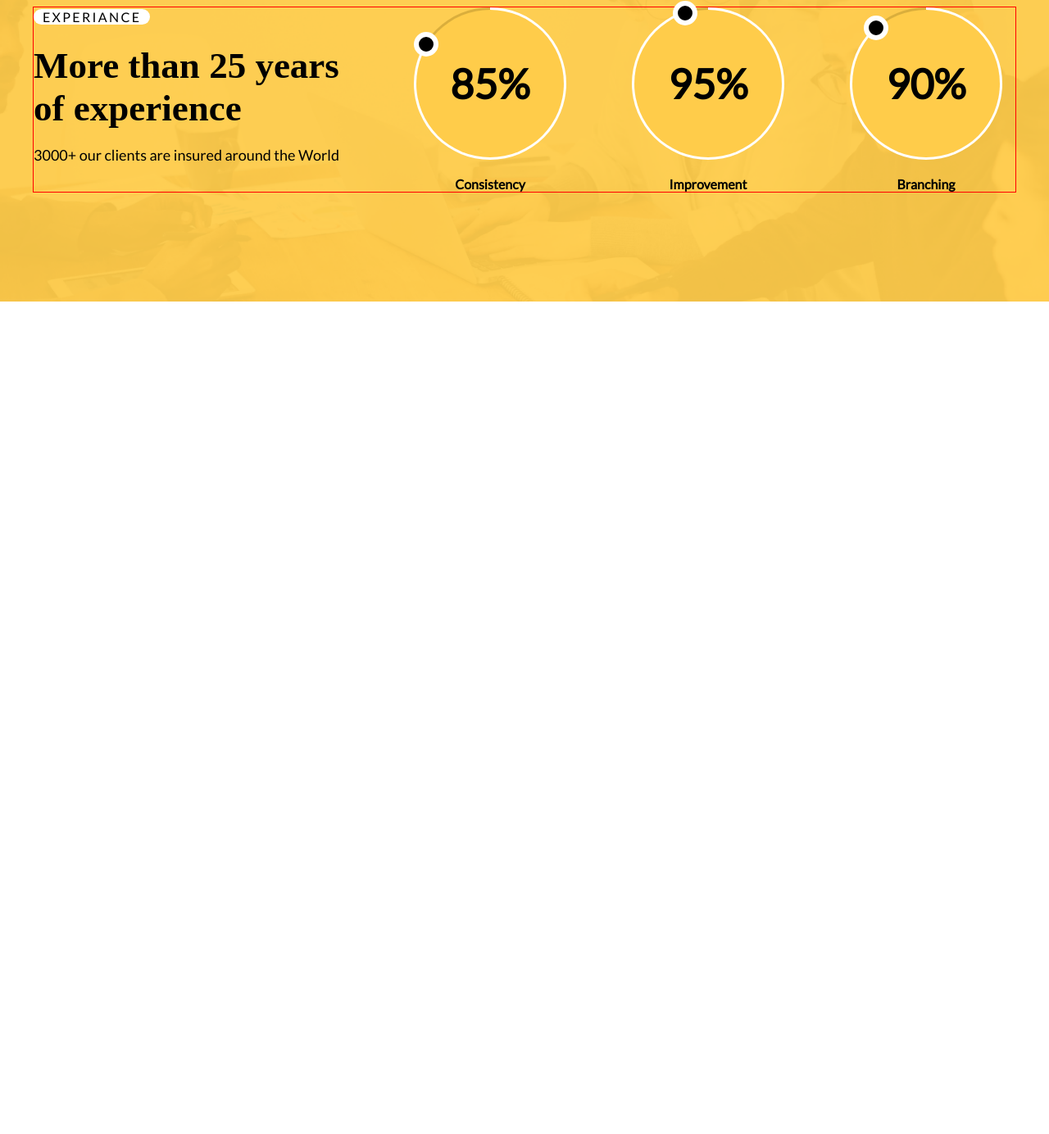
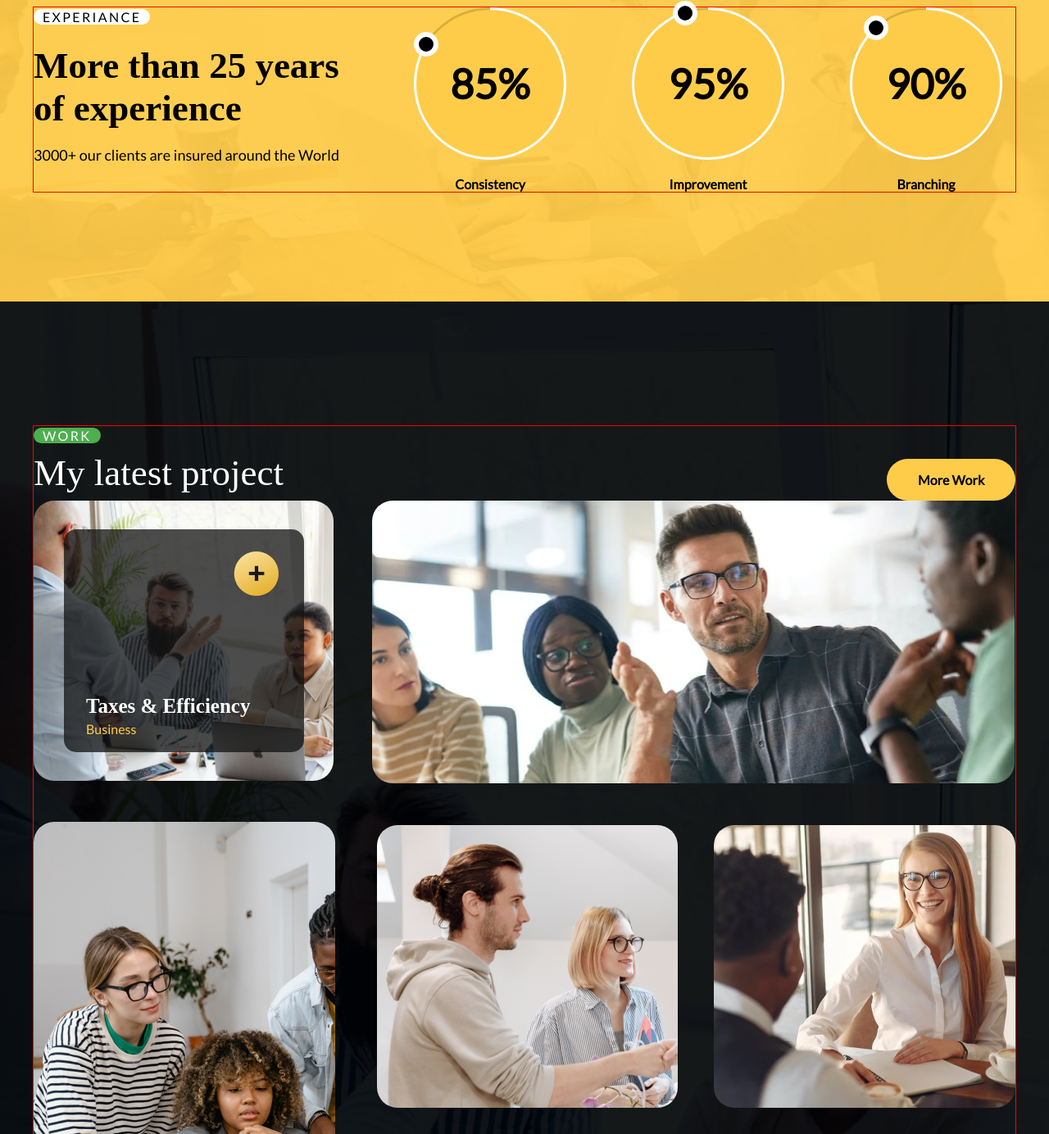
Before and after one commit to Mikhail-Strygin/AskExperts_Flex, a plain HTML site: page index.html in a window 1280 px wide. Shown: the part 1416-2800 px from the top of the page at 82% size. Before the commit the page ends 1784 px from the top, so only its background shows below. Drawn offline with Linux system fonts and the light colour scheme.

Commit message:
Создал секцию myproject

```diff
--- a/index.html
+++ b/index.html
@@ -143,5 +143,53 @@
         </div>
       </div>
     </section>
+    <section class="myproject">
+      <div class="container">
+        <div class="myproject__work">
+          <span class="label label_green">WORK</span> <br />
+          <span class="myproject__text">My latest project</span>
+          <a href="" class="myproject__link">More Work</a>
+        </div>
+        <div class="myproject__image">
+          <div class="myproject__image-nav">
+            <div class="myproject__image-promo">
+              <img src="img/Plus.png" alt="" class="myproject__image-img" />
+              <span class="myproject__image-text myproject_position"
+                >Taxes & Efficiency</span
+              >
+              <span class="myproject__image-text myproject_yellow"
+                >Business</span
+              >
+            </div>
+          </div>
+          <img
+            src="img/Photo2 (2).png"
+            alt=""
+            class="myproject__image-bosts myproject_width-784"
+          />
+          <img src="img/Photo (2).png" alt="" class="myproject__image-bosts" />
+          <img
+            src="img/Photo3.png"
+            alt=""
+            class="myproject__image-bosts myproject_posabsolut-one"
+          />
+          <img
+            src="img/Photo (4).png"
+            alt=""
+            class="myproject__image-bosts myproject_posabsolut-two"
+          />
+          <img
+            src="img/Photo (5).png"
+            alt=""
+            class="myproject__image-bosts myproject_posabsolut-three"
+          />
+          <img
+            src="img/Photo (6).png"
+            alt=""
+            class="myproject__image-bosts myproject_posabsolut-four"
+          />
+        </div>
+      </div>
+    </section>
   </body>
 </html>
--- a/style.css
+++ b/style.css
@@ -276,3 +276,99 @@ ul {
   font-style: 25px;
   font-weight: bold;
 }
+.myproject {
+  background: url(img/bg4.png) center/cover no-repeat;
+  color: white;
+  padding-top: 151px;
+  padding-bottom: 151px;
+}
+.myproject__work {
+  display: inline-block;
+  width: 1200px;
+}
+.label_green {
+  background-color: #4eaf4e;
+  color: var(--color-white);
+}
+.myproject__text {
+  font-size: 45px;
+  font-family: "Cabin";
+  display: inline-block;
+  max-width: 324px;
+  margin-top: 8px;
+}
+.myproject__link {
+  display: inline-block;
+  font-weight: bold;
+  background-color: #ffcc4a;
+  text-decoration: none;
+  list-style: none;
+  padding: 16px 38px;
+  color: #000;
+  border-radius: 42px;
+  margin-left: 733px;
+}
+.myproject__image {
+  position: relative;
+}
+.myproject__image-bosts {
+  border-radius: 25px;
+}
+.myproject__image-nav {
+  margin-bottom: 50px;
+  width: 366px;
+  background: url(img/Photo1_1.png) center/cover no-repeat;
+  border-radius: 25px;
+  padding: 35px 37px;
+}
+.myproject__image-promo {
+  width: 293px;
+  padding: 19px 27px;
+  background-color: rgba(18, 18, 18, 0.75);
+  border-radius: 15px;
+}
+.myproject__image-text {
+  font-family: "Cabin";
+  font-size: 25px;
+  font-weight: 600;
+  display: block;
+}
+.myproject_yellow {
+  color: #ffcc4a;
+  font-family: "Lato";
+  font-size: 16px;
+  font-weight: 400;
+}
+.myproject__image-img {
+  transform: translateX(180px);
+}
+.myproject_position {
+  margin-top: 117px;
+  margin-bottom: 4px;
+}
+.myproject_width-784 {
+  max-width: 784px;
+  position: absolute;
+  top: 0;
+  left: 34.5%;
+}
+.myproject_posabsolut-one {
+  position: absolute;
+  top: 35%;
+  left: 35%;
+}
+.myproject_posabsolut-two {
+  position: absolute;
+  top: 35%;
+  left: 69.3%;
+}
+.myproject_posabsolut-three {
+  position: absolute;
+  top: 69.5%;
+  left: 35%;
+}
+.myproject_posabsolut-four {
+  position: absolute;
+  top: 69.5%;
+  left: 69.3%;
+}
```
Also changed, not shown: img/Photo (2).png (added), img/Photo (4).png (added), img/Photo (5).png (added), img/Photo (6).png (added), img/Photo1_1.png (added), img/Photo2 (2).png (added), img/Photo3.png (added), img/Plus.png (added), img/bg4.png (added).
